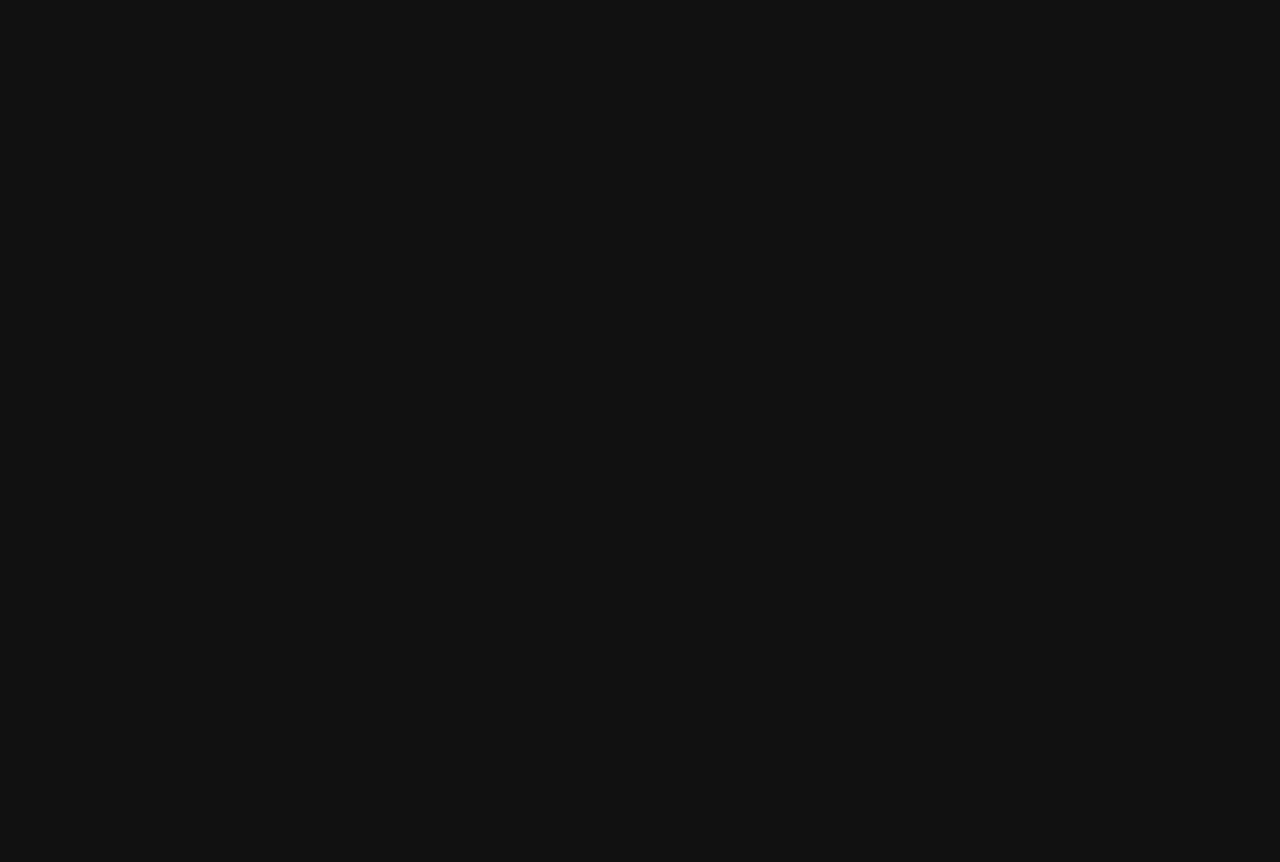
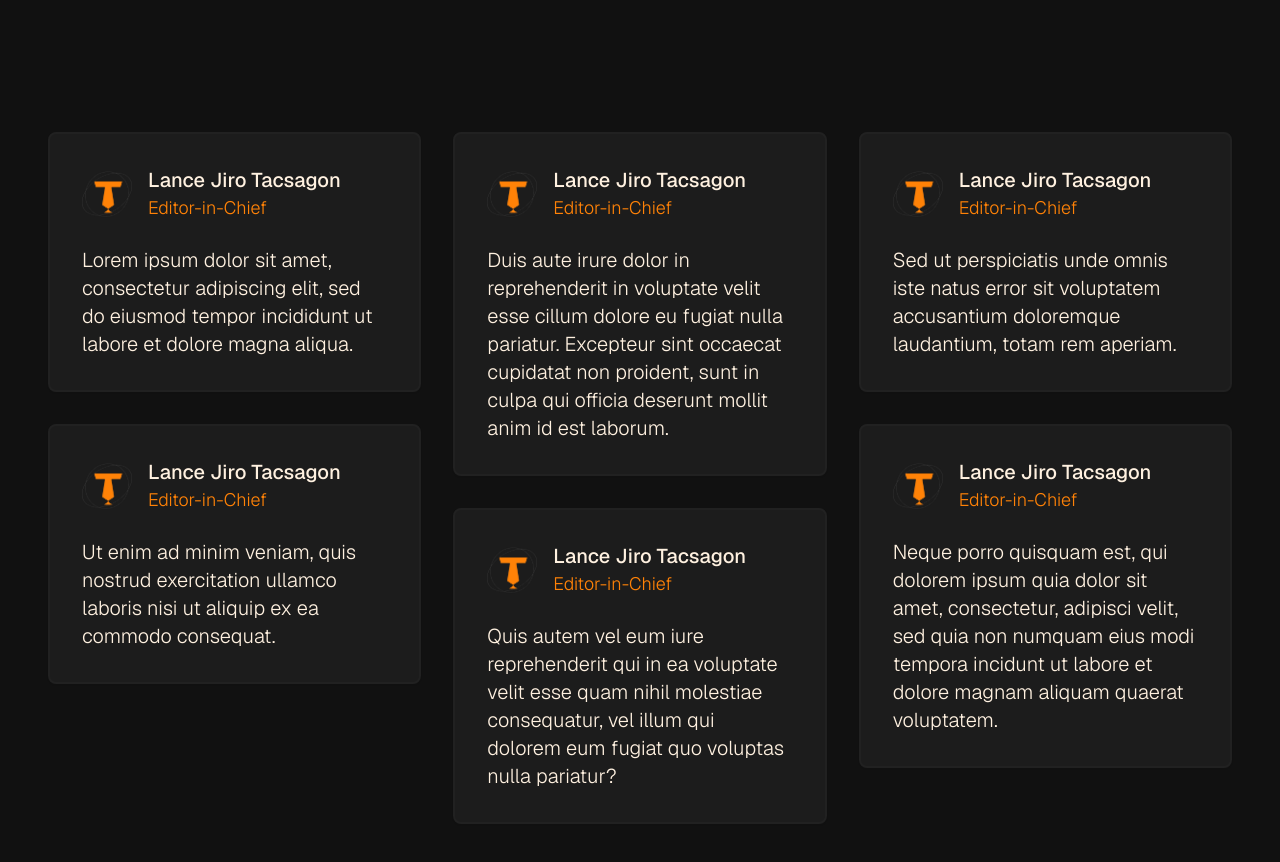
Before and after one commit to joshxfi/tigris, a Next.js app: page / in a window 1280 px wide. Shown: the part 4240-5102 px from the top of the page. Before the commit the page ends 4468 px from the top, so only its background shows below. Built offline with nearby package versions, Linux system fonts and the light colour scheme; a web font is replaced by a local one.

Commit message:
feat: add feedback section

```diff
--- a/src/app/page.tsx
+++ b/src/app/page.tsx
@@ -2,6 +2,7 @@ import { About } from "@/components/about";
 import { Header } from "@/components/header";
 import { Departments } from "@/components/departments";
 import { Council } from "@/components/council";
+import { Feedbacks } from "@/components/feedbacks";
 
 export default function Home() {
   return (
@@ -9,7 +10,11 @@ export default function Home() {
       <Header />
       <About />
       <Departments />
-      <Council />
+
+      <div>
+        <Council />
+        <Feedbacks />
+      </div>
     </main>
   );
 }
--- /dev/null
+++ b/src/components/feedbacks.tsx
@@ -0,0 +1,77 @@
+import Image from "next/image";
+
+export function Feedbacks() {
+  return (
+    <section className="lg:gap-8 gap-6 mx-auto grid lg:grid-cols-3 sm:grid-cols-2">
+      <div className="lg:space-y-8 space-y-6">
+        <Feedback
+          name="Lance Jiro Tacsagon"
+          position="Editor-in-Chief"
+          content="Lorem ipsum dolor sit amet, consectetur adipiscing elit, sed do eiusmod tempor incididunt ut labore et dolore magna aliqua."
+        />
+        <Feedback
+          name="Lance Jiro Tacsagon"
+          position="Editor-in-Chief"
+          content="Ut enim ad minim veniam, quis nostrud exercitation ullamco laboris nisi ut aliquip ex ea commodo consequat."
+        />
+      </div>
+
+      <div className="lg:space-y-8 space-y-6">
+        <Feedback
+          name="Lance Jiro Tacsagon"
+          position="Editor-in-Chief"
+          content="Duis aute irure dolor in reprehenderit in voluptate velit esse cillum dolore eu fugiat nulla pariatur. Excepteur sint occaecat cupidatat non proident, sunt in culpa qui officia deserunt mollit anim id est laborum."
+        />
+        <Feedback
+          name="Lance Jiro Tacsagon"
+          position="Editor-in-Chief"
+          content="Quis autem vel eum iure reprehenderit qui in ea voluptate velit esse quam nihil molestiae consequatur, vel illum qui dolorem eum fugiat quo voluptas nulla pariatur?"
+        />
+      </div>
+
+      <div className="lg:space-y-8 space-y-6 hidden lg:block">
+        <Feedback
+          name="Lance Jiro Tacsagon"
+          position="Editor-in-Chief"
+          content="Sed ut perspiciatis unde omnis iste natus error sit voluptatem accusantium doloremque laudantium, totam rem aperiam."
+        />
+        <Feedback
+          name="Lance Jiro Tacsagon"
+          position="Editor-in-Chief"
+          content="Neque porro quisquam est, qui dolorem ipsum quia dolor sit amet, consectetur, adipisci velit, sed quia non numquam eius modi tempora incidunt ut labore et dolore magnam aliquam quaerat voluptatem."
+        />
+      </div>
+    </section>
+  );
+}
+
+function Feedback({
+  name,
+  position,
+  content,
+}: {
+  name: string;
+  position: string;
+  content: string;
+}) {
+  return (
+    <figure className="p-8 bg-secondary-300 border-2 border-secondary-200 rounded-lg md:text-xl text-lg shadow-sm">
+      <div className="flex space-x-4">
+        <Image
+          src="/assets/images/tigris-orbit.png"
+          width={50}
+          height={50}
+          className="object-contain"
+          alt="Tigris Logo"
+        />
+
+        <figcaption>
+          <h3 className="font-medium">{name}</h3>
+          <h4 className="text-primary-100 md:text-lg text-base font-light">{position}</h4>
+        </figcaption>
+      </div>
+
+      <p className="mt-6 font-light">{content}</p>
+    </figure>
+  );
+}
```
